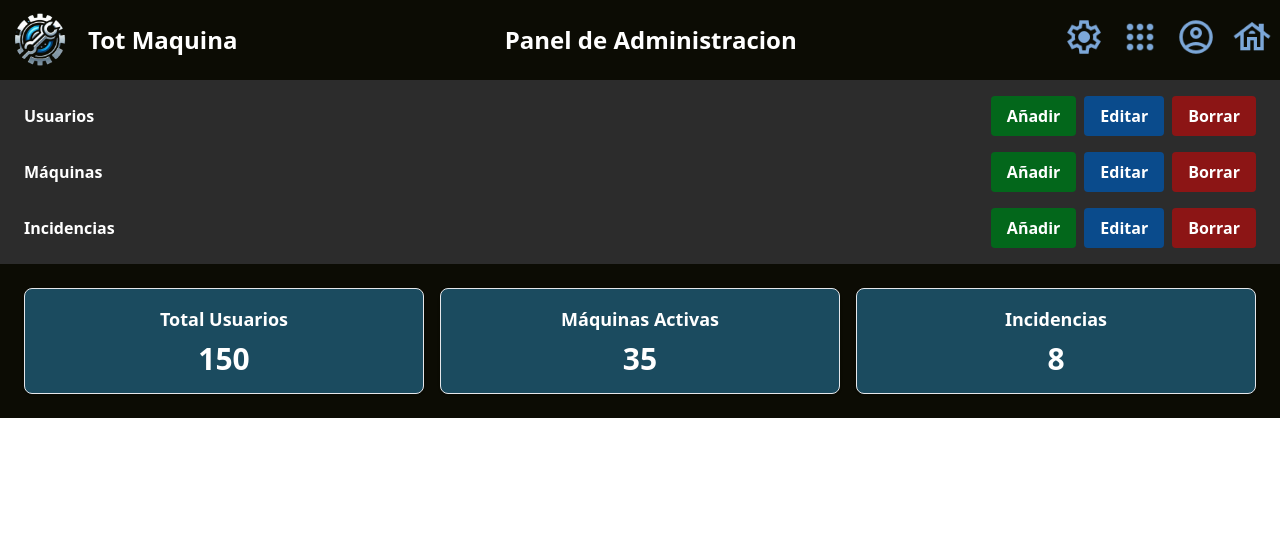
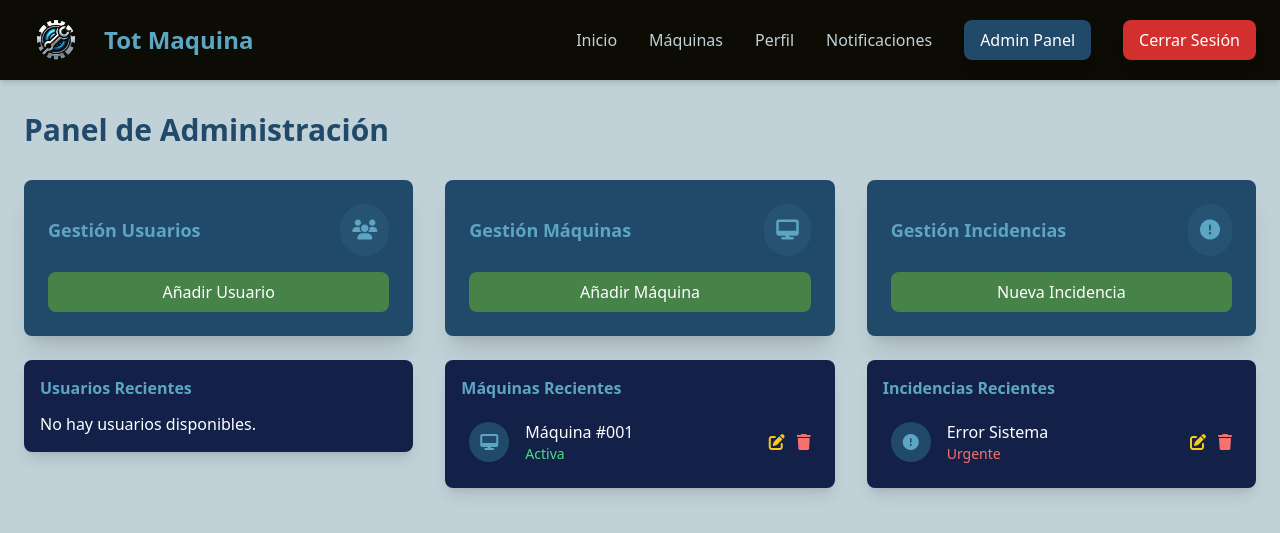
Before and after one commit to arnaugt25/Tot-Maquina, a PHP site: page /App/Views/Admin.php in a window 1280 px wide. Shown: the top 533 px of the page. Run offline with PHP 8.4, Linux system fonts and the light colour scheme; some libraries are stand-ins or nearby versions.

Commit message:
Insert users y edicion pagina admin

```diff
--- a/App/Views/Admin.php
+++ b/App/Views/Admin.php
@@ -3,125 +3,186 @@
 <head>
     <meta charset="UTF-8">
     <meta name="viewport" content="width=device-width, initial-scale=1.0">
-    <title>Panel de Administrador Tot Maquina - Gestión de Usuarios, Máquinas e Incidencias</title>
-    <meta name="description" content="Panel de administración de Tot Maquina para la gestión de usuarios, máquinas e incidencias del sistema">
+    <title>Panel de Administrador Tot Maquina</title>
     <script src="https://cdn.tailwindcss.com"></script>
-    <link rel="stylesheet" href="/">
+    <script src="https://kit.fontawesome.com/a076d05399.js" crossorigin="anonymous"></script>
+    <link rel="stylesheet" href="https://cdnjs.cloudflare.com/ajax/libs/font-awesome/6.5.1/css/all.min.css">
 </head>
+<body class="bg-[#C1D1D8]">
 
-<header class="bg-[#0C0C04] text-white">
-    <nav class="container mx-auto px-2" aria-label="Navegación principal">
-        <div class="flex flex-col md:flex-row items-center justify-between h-auto md:h-20 py-4 md:py-0">
-            <div class="flex items-center space-x-2 -ml-2 mb-4 md:mb-0">
-                <a href="/" aria-label="Inicio - Logo Tot Maquina" class="inline-block">
-                    <img src="/uploads/images/logototmaquina.png"
-                         alt="Logo de Tot Maquina: engranaje azul con las letras TM"
-                         class="h-16 md:h-20 transition-transform hover:scale-105"
-                         aria-label="Logo corporativo de Tot Maquina"
-                         longdesc="/descripciones/logo-totmaquina.html">
-                </a>
-                <span class="text-xl md:text-2xl font-bold text-[#FFFFFF]">Tot Maquina</span>
+  <!-- Header y Nav -->
+  <header class="bg-[#0C0C04] text-white sticky top-0 z-50 shadow-md">
+    <nav class="container mx-auto px-6">
+      <div class="flex items-center justify-between h-20">
+        <div class="flex items-center space-x-4">
+          <img src="/uploads/images/logototmaquina.png" alt="Logo" class="h-16">
+          <span class="text-2xl font-bold text-[#5DA6C3]">Tot Maquina</span>
+        </div>
+        <div class="hidden md:block">
+          <div class="flex items-center space-x-8">
+            <a href="/" class="text-[#C1D1D8] hover:text-white transition-all">Inicio</a>
+            <a href="/list" class="text-[#C1D1D8] hover:text-white transition-all">Máquinas</a>
+            <a href="/profile" class="text-[#C1D1D8] hover:text-white transition-all">Perfil</a>
+            <a href="#" class="text-[#C1D1D8] hover:text-white transition-all">Notificaciones</a>
+            <a href="#" class="bg-[#214969] text-white px-4 py-2 rounded-lg shadow-lg hover:bg-[#478249] transition-all">Admin Panel</a>
+            <a href="/logout" class="bg-[#d32f2f] text-white px-4 py-2 rounded-lg shadow-lg hover:bg-[#b71c1c] transition-all">Cerrar Sesión</a>
+          </div>
+        </div>
+      </div>
+    </nav>
+  </header>
+
+  <div class="container mx-auto px-6 py-8">
+    <h1 class="text-3xl font-bold text-[#214969] mb-8">Panel de Administración</h1>
+
+    <!-- Tarjetas de Gestión -->
+    <div class="grid grid-cols-1 md:grid-cols-3 gap-8">
+
+      <!-- Sección Usuarios -->
+      <div class="space-y-6">
+        <!-- Tarjeta de botones -->
+        <div class="bg-[#214969] rounded-lg shadow-xl hover:shadow-2xl transition-all p-6">
+          <div class="flex items-center justify-between mb-4">
+            <h3 class="text-lg font-bold text-[#5DA6C3]">Gestión Usuarios</h3>
+            <div class="bg-[#5DA6C3]/10 p-3 rounded-full">
+              <i class="fas fa-users text-[#5DA6C3] text-xl"></i>
+            </div>
+          </div>
+          <button onclick="window.location.href='/admin/adduser'"
+                  class="w-full bg-[#478249] text-white py-2 rounded-lg hover:bg-[#054525] transition-all">
+            Añadir Usuario
+          </button>
         </div>
 
-            <h1 class="text-xl md:text-2xl font-bold text-[#FFFFFF] mb-4 md:mb-0">Panel de Administracion</h1>
+        <!-- Lista de Usuarios -->
+        <div class="bg-[#132048] rounded-lg p-4 shadow-lg">
+            <h4 class="text-[#5DA6C3] font-semibold mb-3">Usuarios Recientes</h4>
+            <div class="space-y-2 text-white">
+                <?php if (!empty($users)): ?>
+                    <?php foreach ($users as $user): ?>
+                        <div class="flex items-center justify-between p-2 hover:bg-[#214969] rounded transition-colors">
+                            <div class="flex items-center space-x-4">
+                                <div class="w-10 h-10 rounded-full bg-[#214969] flex items-center justify-center">
+                                    <i class="fas fa-user text-[#5DA6C3]"></i>
+                                </div>
+                                <div>
+                                    <span class="font-medium"><?= htmlspecialchars($user['name'] . ' ' . $user['surname']) ?></span>
+                                    <span class="text-sm text-[#5DA6C3] block"><?= htmlspecialchars($user['role']) ?></span>
+                                </div>
+                            </div>
+                            <div class="flex items-center space-x-3">
+                                <button onclick="window.location.href='/editprofile'"
+                                        class="text-yellow-400 hover:text-yellow-300 transition-colors">
+                                    <i class="fas fa-edit"></i>
+                                </button>
+                                <button onclick="if(confirm('¿Estás seguro de que deseas eliminar este usuario?')) window.location.href='/admin/deleteUser/<?= $user['id'] ?>'"
+                                        class="text-red-400 hover:text-red-300 transition-colors">
+                                    <i class="fas fa-trash"></i>
+                                </button>
+                            </div>
+                        </div>
+                    <?php endforeach; ?>
+                <?php else: ?>
+                    <p class="text-white">No hay usuarios disponibles.</p>
+                <?php endif; ?>
+            </div>
+        </div>
+      </div>
 
-            <nav role="navigation" aria-label="Menú de acciones rápidas">
-                <ul class="flex justify-center md:justify-end space-x-4 list-none">
-                    <li>
-                        <a href="/configuracion" class="inline-block" aria-label="Ir a configuración del sistema">
-                            <img src="/uploads/images/config.png" class="w-8 h-8 md:w-10 md:h-10 rounded-full"
-                                 alt="Icono de engranaje para configuración"/>
-                        </a>
-                    </li>
-                    <li>
-                        <a href="/aplicacion" class="inline-block" aria-label="Ir a la aplicación principal">
-                            <img src="/uploads/images/app.png" class="w-8 h-8 md:w-10 md:h-10 rounded-full"
-                                 alt="Icono de aplicación: cuadrado con flecha"/>
-                        </a>
-                    </li>
-                    <li>
-                        <a href="/perfil" class="inline-block" aria-label="Ir a tu perfil de usuario">
-                            <img src="/uploads/images/profile.png" class="w-8 h-8 md:w-10 md:h-10 rounded-full"
-                                 alt="Icono de perfil: silueta de persona"/>
-                        </a>
-                    </li>
-                    <li>
-                        <a href="/" class="inline-block" aria-label="Volver a la página principal">
-                            <img src="/uploads/images/house.png" class="w-8 h-8 md:w-10 md:h-10 rounded-full"
-                                 alt="Icono de casa para página de inicio"/>
-                        </a>
-                    </li>
-                </ul>
-            </nav>
+      <!-- Sección Máquinas -->
+      <div class="space-y-6">
+        <!-- Tarjeta de botones -->
+        <div class="bg-[#214969] rounded-lg shadow-xl hover:shadow-2xl transition-all p-6">
+          <div class="flex items-center justify-between mb-4">
+            <h3 class="text-lg font-bold text-[#5DA6C3]">Gestión Máquinas</h3>
+            <div class="bg-[#5DA6C3]/10 p-3 rounded-full">
+              <i class="fas fa-desktop text-[#5DA6C3] text-xl"></i>
             </div>
-    </nav>
-    <div class="px-2 md:px-6 py-4 bg-[#2C2C2C]">
-        <nav class="flex flex-col space-y-4">
-            <div class="flex flex-col md:flex-row items-start md:items-center justify-between">
-                <a href="#" class="text-[#FFFFFF] font-semibold hover:text-[#9FDDFA] mb-2 md:mb-0">Usuarios</a>
-                <div class="flex flex-wrap gap-2">
-                    <button class="px-3 md:px-4 py-2 bg-[#03671b] text-white text-sm md:text-base font-semibold rounded hover:bg-[#024d14]">
-                        Añadir
-                    </button>
-                    <button class="px-3 md:px-4 py-2 bg-[#0a4b8c] text-white text-sm md:text-base font-semibold rounded hover:bg-[#083a6d]">
-                        Editar
-                    </button>
-                    <button class="px-3 md:px-4 py-2 bg-[#8c1515] text-white text-sm md:text-base font-semibold rounded hover:bg-[#6d1010]">
-                        Borrar
+          </div>
+          <div class="space-y-3">
+            <button class="w-full bg-[#478249] text-white py-2 rounded-lg hover:bg-[#054525] transition-all" onclick="window.location.href='/admin/addmachine'">
+              Añadir Máquina
             </button>
           </div>
         </div>
 
-            <div class="flex flex-col md:flex-row items-start md:items-center justify-between">
-                <a href="#" class="text-[#FFFFFF] font-semibold hover:text-[#9FDDFA] mb-2 md:mb-0">Máquinas</a>
-                <div class="flex flex-wrap gap-2">
-                    <button class="px-3 md:px-4 py-2 bg-[#03671b] text-white text-sm md:text-base font-semibold rounded hover:bg-[#024d14]">
-                        Añadir
+        <!-- Lista de Máquinas -->
+        <div class="bg-[#132048] rounded-lg p-4 shadow-lg">
+            <h4 class="text-[#5DA6C3] font-semibold mb-3">Máquinas Recientes</h4>
+            <div class="space-y-2 text-white">
+                <div class="flex items-center justify-between p-2 hover:bg-[#214969] rounded transition-colors">
+                    <div class="flex items-center space-x-4">
+                        <div class="w-10 h-10 rounded-full bg-[#214969] flex items-center justify-center">
+                            <i class="fas fa-desktop text-[#5DA6C3]"></i>
+                        </div>
+                        <div>
+                            <span class="font-medium">Máquina #001</span>
+                            <span class="text-sm text-green-400 block">Activa</span>
+                        </div>
+                    </div>
+                    <div class="flex items-center space-x-3">
+                        <button onclick="window.location.href='/admin/editMachine/1'"
+                                class="text-yellow-400 hover:text-yellow-300 transition-colors">
+                            <i class="fas fa-edit"></i>
                         </button>
-                    <button class="px-3 md:px-4 py-2 bg-[#0a4b8c] text-white text-sm md:text-base font-semibold rounded hover:bg-[#083a6d]">
-                        Editar
+                        <button onclick="if(confirm('¿Estás seguro de que deseas eliminar esta máquina?')) window.location.href='/admin/deleteMachine/1'"
+                                class="text-red-400 hover:text-red-300 transition-colors">
+                            <i class="fas fa-trash"></i>
                         </button>
-                    <button class="px-3 md:px-4 py-2 bg-[#8c1515] text-white text-sm md:text-base font-semibold rounded hover:bg-[#6d1010]">
-                        Borrar
+                    </div>
+                </div>
+            </div>
+        </div>
+      </div>
+
+      <!-- Sección Incidencias -->
+      <div class="space-y-6">
+        <!-- Tarjeta de botones -->
+        <div class="bg-[#214969] rounded-lg shadow-xl hover:shadow-2xl transition-all p-6">
+          <div class="flex items-center justify-between mb-4">
+            <h3 class="text-lg font-bold text-[#5DA6C3]">Gestión Incidencias</h3>
+            <div class="bg-[#5DA6C3]/10 p-3 rounded-full">
+              <i class="fas fa-exclamation-circle text-[#5DA6C3] text-xl"></i>
+            </div>
+          </div>
+          <div class="space-y-3">
+            <button class="w-full bg-[#478249] text-white py-2 rounded-lg hover:bg-[#054525] transition-all">
+              Nueva Incidencia
             </button>
           </div>
         </div>
 
-            <div class="flex flex-col md:flex-row items-start md:items-center justify-between">
-                <a href="#" class="text-[#FFFFFF] font-semibold hover:text-[#9FDDFA] mb-2 md:mb-0">Incidencias</a>
-                <div class="flex flex-wrap gap-2">
-                    <button class="px-3 md:px-4 py-2 bg-[#03671b] text-white text-sm md:text-base font-semibold rounded hover:bg-[#024d14]">
-                        Añadir
+        <!-- Lista de Incidencias -->
+        <div class="bg-[#132048] rounded-lg p-4 shadow-lg">
+            <h4 class="text-[#5DA6C3] font-semibold mb-3">Incidencias Recientes</h4>
+            <div class="space-y-2 text-white">
+                <div class="flex items-center justify-between p-2 hover:bg-[#214969] rounded transition-colors">
+                    <div class="flex items-center space-x-4">
+                        <div class="w-10 h-10 rounded-full bg-[#214969] flex items-center justify-center">
+                            <i class="fas fa-exclamation-circle text-[#5DA6C3]"></i>
+                        </div>
+                        <div>
+                            <span class="font-medium">Error Sistema</span>
+                            <span class="text-sm text-red-400 block">Urgente</span>
+                        </div>
+                    </div>
+                    <div class="flex items-center space-x-3">
+                        <button onclick="window.location.href='/admin/editIncidence/1'"
+                                class="text-yellow-400 hover:text-yellow-300 transition-colors">
+                            <i class="fas fa-edit"></i>
                         </button>
-                    <button class="px-3 md:px-4 py-2 bg-[#0a4b8c] text-white text-sm md:text-base font-semibold rounded hover:bg-[#083a6d]">
-                        Editar
-                    </button>
-                    <button class="px-3 md:px-4 py-2 bg-[#8c1515] text-white text-sm md:text-base font-semibold rounded hover:bg-[#6d1010]">
-                        Borrar
+                        <button onclick="if(confirm('¿Estás seguro de que deseas eliminar esta incidencia?')) window.location.href='/admin/deleteIncidence/1'"
+                                class="text-red-400 hover:text-red-300 transition-colors">
+                            <i class="fas fa-trash"></i>
                         </button>
                     </div>
                 </div>
-        </nav>
+            </div>
+        </div>
+      </div>
+    </div>
   </div>
 
-    <main class="flex-1 overflow-y-auto p-2 md:p-6">
-        <div class="grid grid-cols-1 md:grid-cols-2 lg:grid-cols-3 gap-4">
-            <div class="p-4 bg-[#1B4B5F] border rounded-lg shadow text-center">
-                <h2 class="text-base md:text-lg font-semibold text-[#FFFFFF]">Total Usuarios</h2>
-                <p class="mt-2 text-2xl md:text-3xl font-bold text-[#FFFFFF]">150</p>
-            </div>
-            <div class="p-4 bg-[#1B4B5F] border rounded-lg shadow text-center">
-                <h2 class="text-base md:text-lg font-semibold text-[#FFFFFF]">Máquinas Activas</h2>
-                <p class="mt-2 text-2xl md:text-3xl font-bold text-[#FFFFFF]">35</p>
-            </div>
-            <div class="p-4 bg-[#1B4B5F] border rounded-lg shadow text-center">
-                <h2 class="text-base md:text-lg font-semibold text-[#FFFFFF]">Incidencias</h2>
-                <p class="mt-2 text-2xl md:text-3xl font-bold text-[#FFFFFF]">8</p>
-            </div>
-        </div>
-    </main>
-</header>
-<body>
 <script src="/js/nav.js"></script>
 </body>
 </html>
--- a/public/index.php
+++ b/public/index.php
@@ -45,5 +45,7 @@ $app->route("/notification", "\App\Controllers\ctrlNotification:index");
 $app->route("/maintenance", "\App\Controllers\ctrlMaintenance:index");
 $app->route(Router::DEFAULT_ROUTE, "ctrlError");
 $app->route("/listinci", "\App\Controllers\ctrlListinci:index");
+$app->get("/admin/adduser", "\App\Controllers\ctrlAdminUser:index");
+$app->post("/admin/adduser", "\App\Controllers\ctrlAdminUser:addUser");
 
 $app->execute();
```
Also changed, not shown: App/Container.php (+5 -8 lines), App/Controllers/ctrlAdmin.php (+8 -1 lines), App/Controllers/ctrlAdminUser.php (added, +36 -0 lines), App/Views/adduser.php (added, +164 -0 lines), App/models/Users.php (+43 -11 lines), 1 other file. Lines whose indentation alone changed are shown as unchanged.
